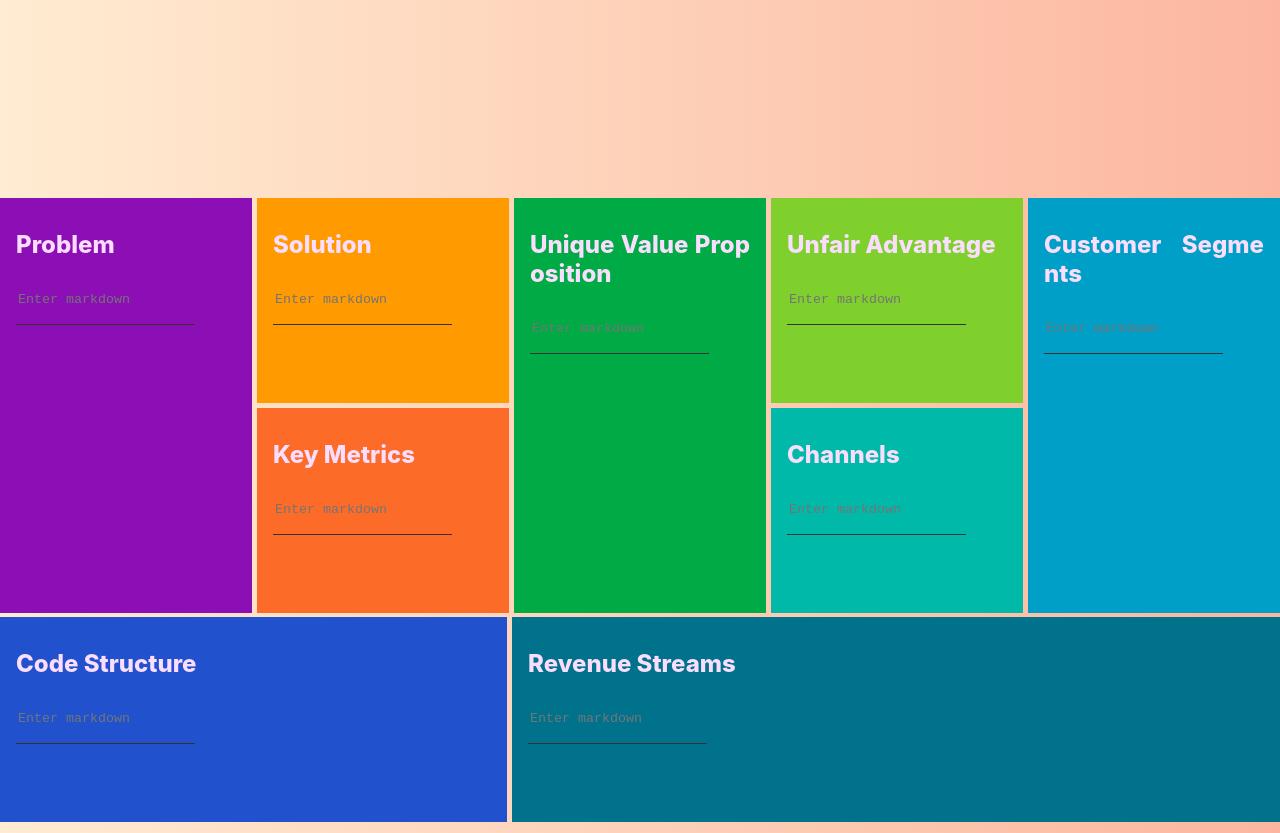
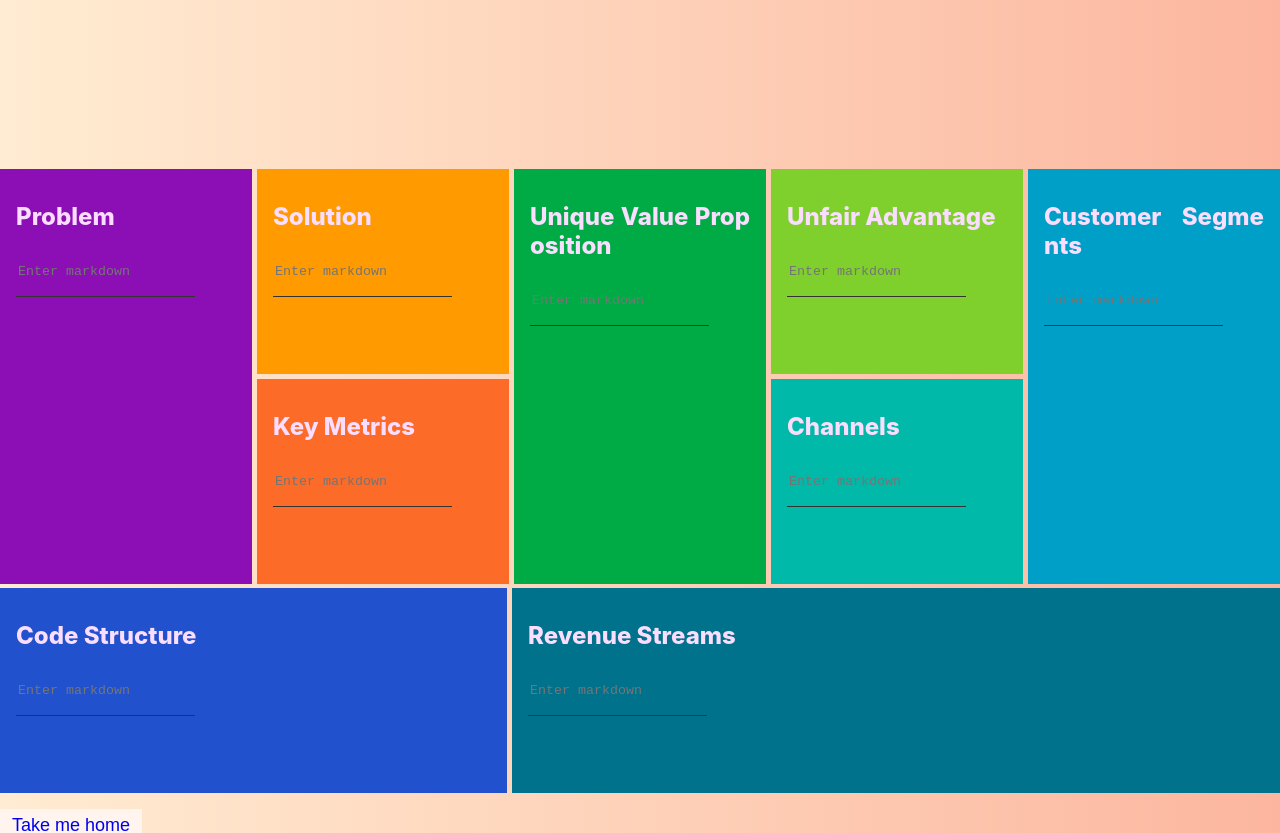
Before and after one commit to mayankagnihotri7/canvanizer, a React (Create React App) app: page /canvas in a window 1280 px wide. Shown: the top 833 px of the page. Built offline with nearby package versions, Linux system fonts and the light colour scheme.

Commit message:
UI improvement

```diff
--- a/public/index.html
+++ b/public/index.html
@@ -9,21 +9,8 @@
       name="description"
       content="Web site created using create-react-app"
     />
-    <!--
-      manifest.json provides metadata used when your web app is installed on a
-      user's mobile device or desktop. See https://developers.google.com/web/fundamentals/web-app-manifest/
-    -->
     <link rel="manifest" href="%PUBLIC_URL%/manifest.json" />
-    <!--
-      Notice the use of %PUBLIC_URL% in the tags above.
-      It will be replaced with the URL of the `public` folder during the build.
-      Only files inside the `public` folder can be referenced from the HTML.
-
-      Unlike "/favicon.ico" or "favicon.ico", "%PUBLIC_URL%/favicon.ico" will
-      work correctly both with client-side routing and a non-root public URL.
-      Learn how to configure a non-root public URL by running `npm run build`.
-    -->
-    <title>React App</title>
+    <title>Canvanizer</title>
     <link
       rel="stylesheet"
       href="https://fonts.googleapis.com/css?family=Roboto:300,400,500,700&display=swap"
@@ -35,15 +22,5 @@
   </head>
   <body>
     <div id="root"></div>
-    <!--
-      This HTML file is a template.
-      If you open it directly in the browser, you will see an empty page.
-
-      You can add webfonts, meta tags, or analytics to this file.
-      The build step will place the bundled scripts into the <body> tag.
-
-      To begin the development, run `npm start` or `yarn start`.
-      To create a production bundle, use `npm run build` or `yarn build`.
-    -->
   </body>
 </html>
--- a/src/LeanCanvas.jsx
+++ b/src/LeanCanvas.jsx
@@ -14,7 +14,7 @@
   render() {
     return (
       <>
-        <div style={{ padding: "12.35rem 0" }}>
+        <div style={{ padding: "10.59rem 0" }}>
           <div className="wrapper">
             <Problem />
             <Solutions />
```
